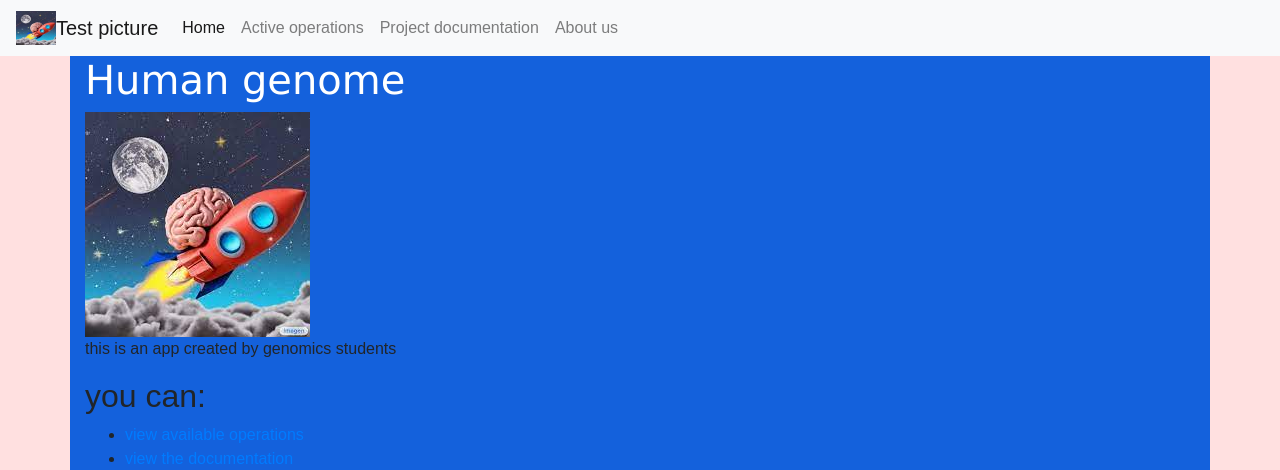
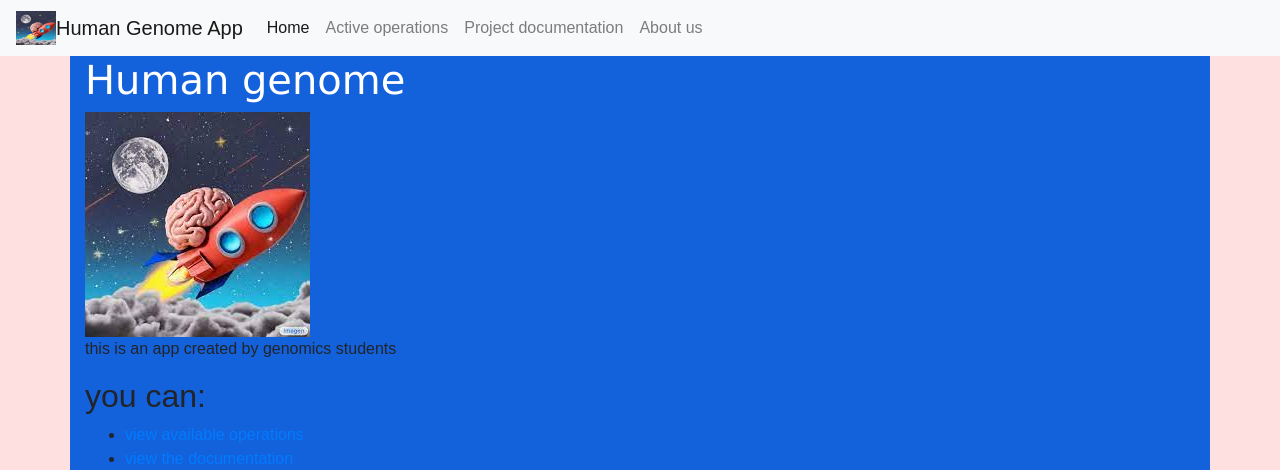
Before and after one commit to kcajj/advanced_programming_project_Genomics_2022, a Flask app: page / in a window 1280 px wide. Shown: the top 470 px of the page. Run offline with Flask 2, Linux system fonts and the light colour scheme; parts of the project's set-up code (start-up, migrations or seed data) failed here and were passed over.

Commit message:
human genome app

```diff
--- a/webapp/templates/GFF3view.html
+++ b/webapp/templates/GFF3view.html
@@ -4,6 +4,7 @@
 <h1>result of {{ dataset_name }}</h1>
 
 <table>
+
     <tr>
         {% for column_name in dataset.columns %}
             <th> {{ column_name }} </th>
--- a/webapp/templates/base.html
+++ b/webapp/templates/base.html
@@ -13,7 +13,7 @@
       <meta charset="UTF-8">
       <meta name="viewport" content="width=device-width, initial-scale=1.0">
 
-      <title>Template Inheritance</title>
+      <title>Human Genome App</title>
 
     </head>
 
@@ -22,7 +22,7 @@
       <header>
         <nav class="navbar navbar-expand-lg navbar-light bg-light">
           <img src="{{ url_for('static', filename='image.jpeg') }}" alt="Logo" width="40" height="34" class="d-inline-block align-text-top">
-            <a class="navbar-brand" href="#">Test picture</a>
+            <a class="navbar-brand" href="#">Human Genome App</a>
 
             <button class="navbar-toggler" type="button" data-toggle="collapse" data-target="#navbarNav" aria-controls="navbarNav" aria-expanded="false" aria-label="Toggle navigation">
               <span class="navbar-toggler-icon">
--- a/webapp/templates/operation.html
+++ b/webapp/templates/operation.html
@@ -7,14 +7,15 @@
     <a href="/download/{{dataset_name}}/{{operation_name}}"> Download the csv file </a>
 </p>
 
+<table>
 
-<table>
     <tr>
         <th> index </th>
         {% for column_name in df.columns %}
             <th> {{ column_name }} </th>
         {% endfor %}
     </tr>
+
     {% for index,row in df.iterrows() %}
         <tr>
             <td> {{ index }} </td>
```
